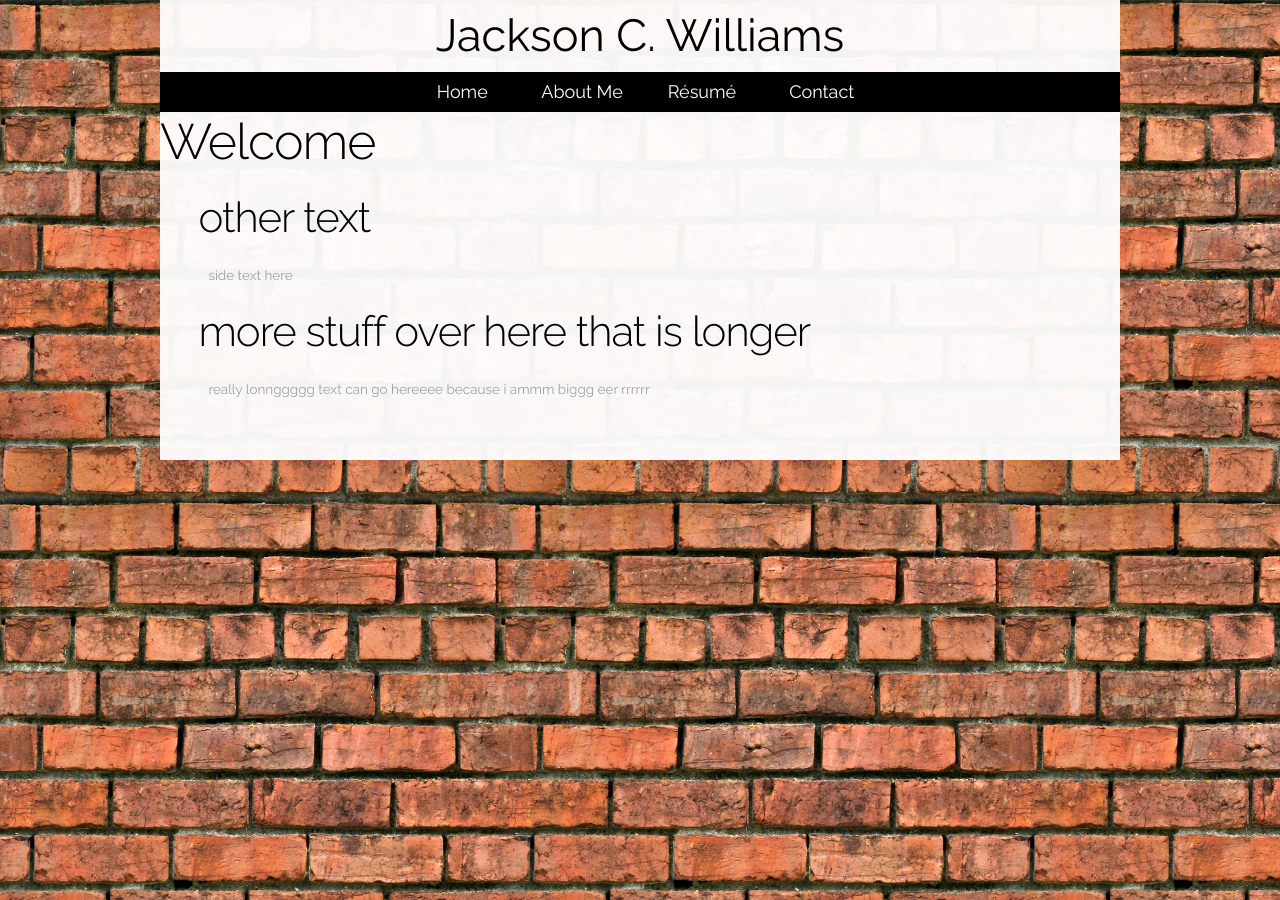
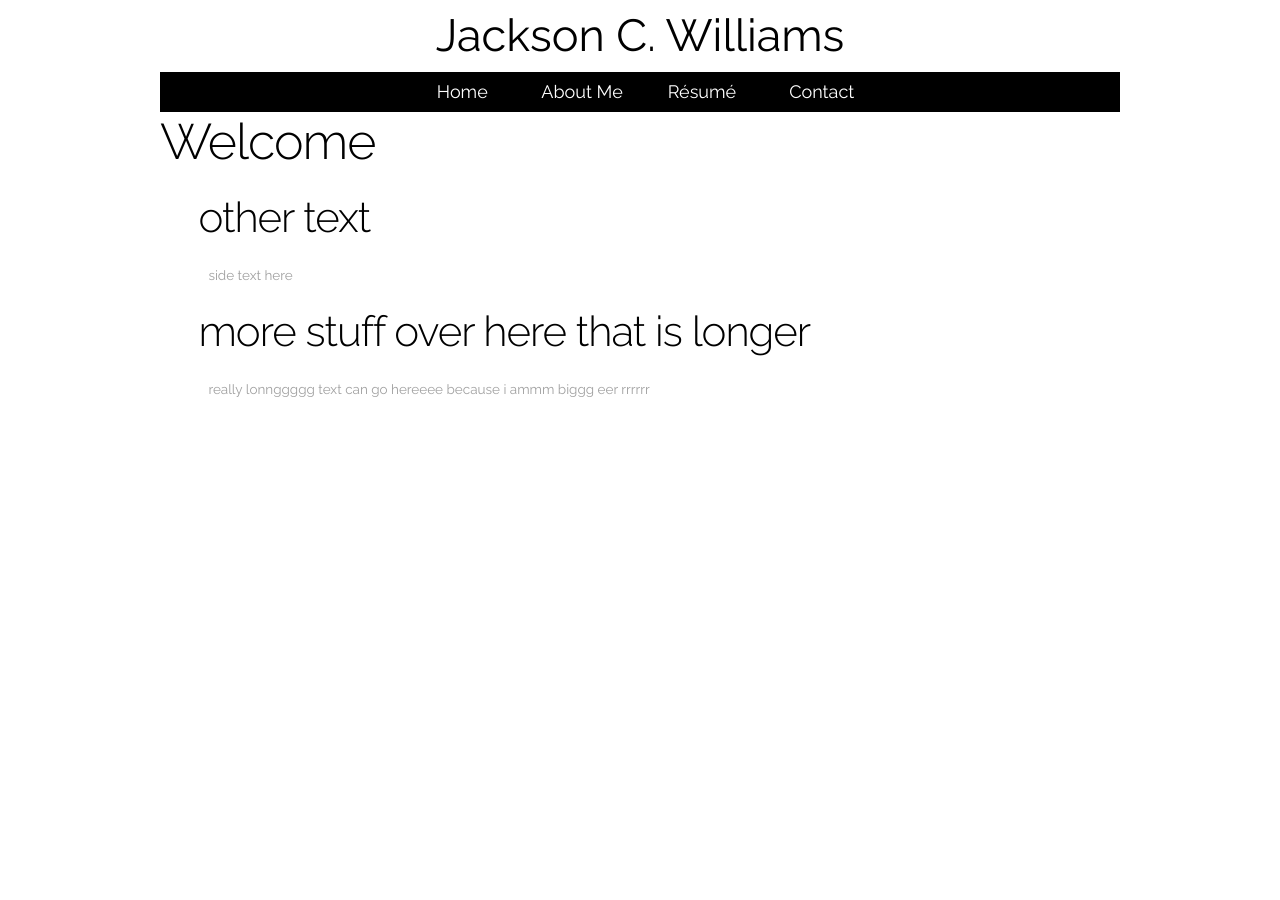
Before and after one commit to jacksoncwilliams/jackson-erin, a Jekyll site: the page built from simpleindex.html, in a window 1280 px wide. Built offline with Jekyll 4.4.1, drawn with Linux system fonts in a browser that asks for light colours.

Commit message:
Update layout.css

```diff
--- a/css/layout.css
+++ b/css/layout.css
@@ -1,5 +1,5 @@
 body {
-background: #ffffff url(/images/backgrounds/brick6.jpg) ;
+background: #ffffff ;
   margin: 0;
   padding: 0;
 }
```
